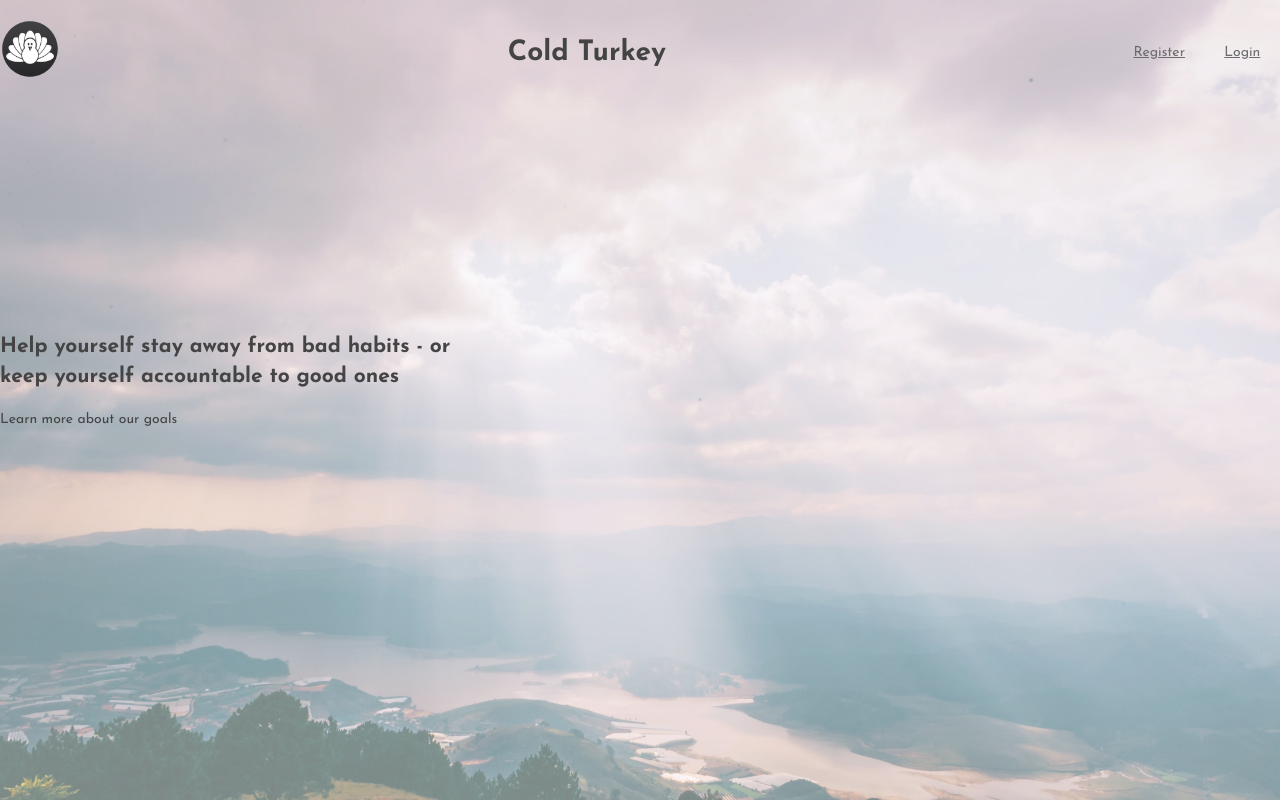
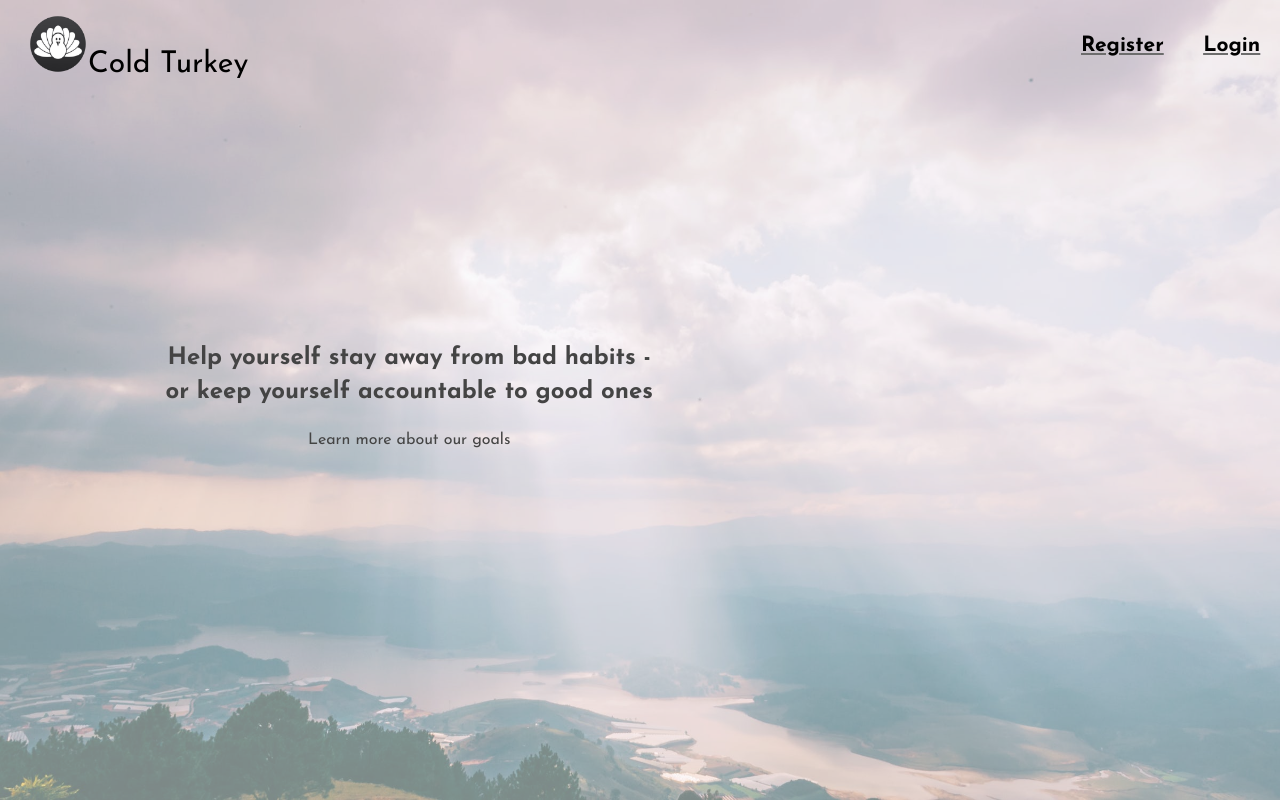
Before and after one commit to christofuy/ColdTurkey, a React (Create React App) app in the folder frontend/: page / in a window 1280 px wide. Built offline with nearby package versions, Linux system fonts and the light colour scheme; the HTML template or start-up script is replaced by a standard one.

Commit message:
More front end styling

```diff
--- a/frontend/src/parts/Hero/HeroHeader.js
+++ b/frontend/src/parts/Hero/HeroHeader.js
@@ -1,18 +1,22 @@
 import {Link} from 'react-router-dom'
 import {Nav, NavLink} from '../../components/Nav/Nav'
-//import Button from '../../components/Button/Button'
+import Button from '../../components/Button/Button'
+import useAuth from '../../utils/useAuth'
+
+import './heroheader.scss'
 
 import ColdTurkeyLogo from '../../assets/img/cold_turkey_logo.png'
 
 const Header = () => {
+	const {user} = useAuth()
 	return (
-		<header
+		<header className = 'header'
 			style={{
 				paddingTop: '1em',
 				paddingBottom: '0.5em'
-			}}
-		>
-			<div className='container flex ai-center jc-sb'>
+			}}>
+
+			<div className = 'logo'>
 				<Link to='/'>
 					<img
 						src={ColdTurkeyLogo}
@@ -20,14 +24,36 @@ const Header = () => {
 						width='60'
 						height='60'
 					/>
+					<p className = 'text'>Cold Turkey</p>
 				</Link>
-				<h1>Cold Turkey</h1>
-				<Nav>
-					<NavLink to='/register'>Register</NavLink>
-					<NavLink to='/login'>Login</NavLink>
-				</Nav>
+
 
 			</div>
+			<div className = 'links'>
+				<Nav>
+					<NavLink to='/register'>
+						<h1 className = 'link-text'>Register</h1>
+					</NavLink>
+					<NavLink to='/login'>
+						<h1 className = 'link-text'> Login</h1>
+					</NavLink>
+				</Nav>
+				{/* <Button
+					variant='outlined'
+					color='secondary'
+					rounded
+					to={user ? '/dashboard' : '/register'}
+				>
+					{user ? 'Dashboard' : 'Register'}</Button>
+				<Button
+					variant='outlined'
+					color='secondary'
+					rounded
+					to={user ? '/dashboard' : '/login'}
+				>
+					{user ? 'Dashboard' : 'Login'}</Button> */}
+			</div>
+
 		</header>
 	)
 }
--- a/frontend/src/parts/Hero/hero.scss
+++ b/frontend/src/parts/Hero/hero.scss
@@ -5,7 +5,10 @@
 	.container{
 		height:80%;
 		.hero__text{
-			max-width:52ch;
+			max-width:50ch;
+			margin-left: 10em;
+			font-size: 16px;
+			text-align: center;
 			//h2{color:$primary-main;}
 		}
 		.hero__img div{
--- a/frontend/src/parts/Hero/heroheader.scss
+++ b/frontend/src/parts/Hero/heroheader.scss
@@ -0,0 +1,35 @@
+.header {
+    display: flex;
+    // justify-content: flex;
+    text-align: center;
+    justify-content: space-between;
+    margin-left: 2em;
+}
+
+.logo {
+    display: flex;
+    font-size: 30px;
+    display: inline-block;
+
+}
+
+.text {
+    float: right;
+    justify-content: flex;
+    text-align: center;
+    color: black;
+    text-decoration: none!important;
+
+}
+
+.links {
+    font-size: 14px;
+    display: inline-block;
+    justify-content: space-between;
+
+}
+
+.link-text{
+    color: black;
+    text-decoration: none!important;
+}
--- a/frontend/src/parts/LoginForm/LoginForm.js
+++ b/frontend/src/parts/LoginForm/LoginForm.js
@@ -6,6 +6,7 @@ import {Link} from 'react-router-dom'
 import {loginValidation} from '../../validations/authValidation'
 import useAuth from '../../utils/useAuth'
 import './loginform.scss'
+import ColdTurkeyLogo from '../../assets/img/cold_turkey_logo.png'
 
 
 
@@ -20,8 +21,14 @@ const LoginForm = () => {
 
 	return (
 		<div className='login-form flex'>
+
 			<div className='background-auth' />
+
 			<AuthCard>
+			<img src={ColdTurkeyLogo}
+						alt='Cold Turkey Logo'
+						width='80'
+						height='80'/>
 				<div className='form'>
 					<Formik
 						initialValues={initialValues}
--- a/frontend/src/parts/LoginForm/loginform.scss
+++ b/frontend/src/parts/LoginForm/loginform.scss
@@ -1,6 +1,6 @@
 .login-form{
 	// min-width:100%;
-    position: relative;
+    // position: relative;
 	min-height:100vh;
     // display:inli;
 	.background-auth{
--- a/frontend/src/parts/RegisterForm/RegisterForm.js
+++ b/frontend/src/parts/RegisterForm/RegisterForm.js
@@ -7,6 +7,7 @@ import {registerValidation} from '../../validations/authValidation'
 import useAuth from '../../utils/useAuth'
 import './registerform.scss'
 
+import ColdTurkeyLogo from '../../assets/img/cold_turkey_logo.png'
 
 
 const initialValues = {
@@ -23,6 +24,10 @@ const RegisterForm = () => {
 	return (
 		<div className='register-form flex'>
 			<AuthCard>
+			<img src={ColdTurkeyLogo}
+						alt='Cold Turkey Logo'
+						width='80'
+						height='80'/>
 				<div className='form'>
 					<Formik
 						initialValues={initialValues}
--- a/frontend/src/parts/RegisterForm/registerform.scss
+++ b/frontend/src/parts/RegisterForm/registerform.scss
@@ -1,16 +1,12 @@
 
 
 .register-form{
-	// min-width:100%;
+	// min-width:0%;
 	min-height:100vh;
     margin: auto;
     left: 50%;
-    border-right: 50%;
-    // opacity: 50%;
-    // color: blue;
-    // position: relative;
-    // overflow: hidden;
-    // transform: translateX(-50%);
+    // border-right: 50%;
+
 	.background-auth{
 		background:url('../../assets/img/Register.jpg') center/cover no-repeat;
 		@media(min-width:601px){ width:100%; }
```
